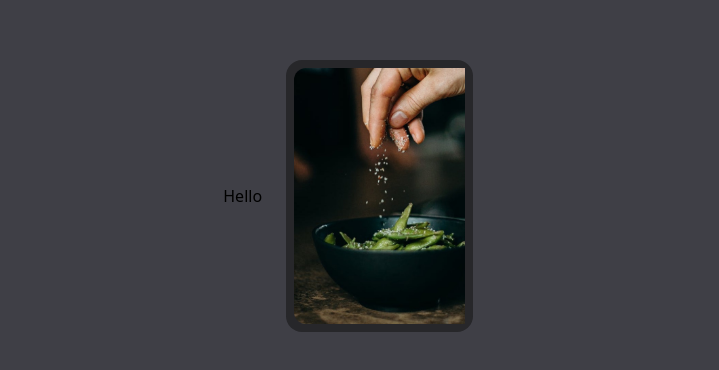
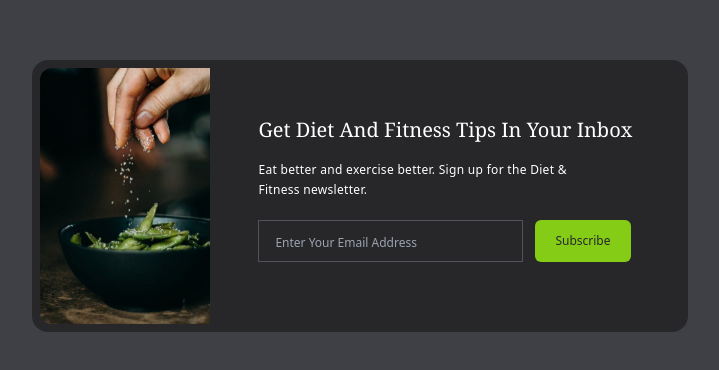
Before and after one commit to TaiwoOluwaseyi/email-subscribe-tailwind, a plain HTML site: page index.html in a window 1280 px wide. Shown: the part 204-574 px from the top of the page, without its empty margins (280-999 px from the left). Drawn offline with nearby package versions, Linux system fonts and the light colour scheme.

Commit message:
another commit

```diff
--- a/index.html
+++ b/index.html
@@ -10,15 +10,38 @@
   <body>
     <!-- Background Container -->
     <div class="flex items-center justify-center h-screen bg-zinc-700">
-      Hello
       <!-- Card -->
       <div class="bg-zinc-800 p-2 mx-6 rounded-2xl">
         <!-- flex container -->
         <div class="flex flex-col md:flex-row rounded-l-xl">
           <!-- Image -->
-        <img src="./email-subscribe/images/image.jpg" alt="" class="object-fit rounded-xl h-80 md:h-64 md:rounded-l-xl md:rounded-r-none">
+          <img
+            src="./email-subscribe/images/image.jpg"
+            alt=""
+            class="object-fit rounded-xl h-80 md:h-64 md:rounded-l-xl md:rounded-r-none transform hover:scale-105 hover:rounded-xl duration-200"
+          />
 
           <!-- Content -->
+          <div class="p-6 md:p-12">
+            <h2
+              class="font-serif text-xl font-medium text-center text-white md:text-left"
+            >
+              Get Diet And Fitness Tips In Your Inbox
+            </h2>
+
+            <p
+              class="max-w-xs my-4 text-xs leading-5 tracking-wide text-center text-white md:text-left"
+            >
+              Eat better and exercise better. Sign up for the Diet & Fitness
+              newsletter.
+            </p>
+
+            <div class="flex flex-col mt-5 space-y-4 md:space-x-3 md:flex-row md:space-y-0">
+            <input type="text" placeholder="Enter Your Email Address" class="p-2 px-4 text-center text-white bg-zinc-800 border border-zinc-600 placeholder:text-xs placeholder:text-center md:text-left placeholder:md:text-left focus:outline-none">
+
+            <button class="px-5 py-3 text-xs rounded-md text-zinc-800 bg-lime-500 hover:bg-lime-700 hover:text-white duration-500">Subscribe</button>
+            </div>
+          </div>
         </div>
       </div>
     </div>
```
